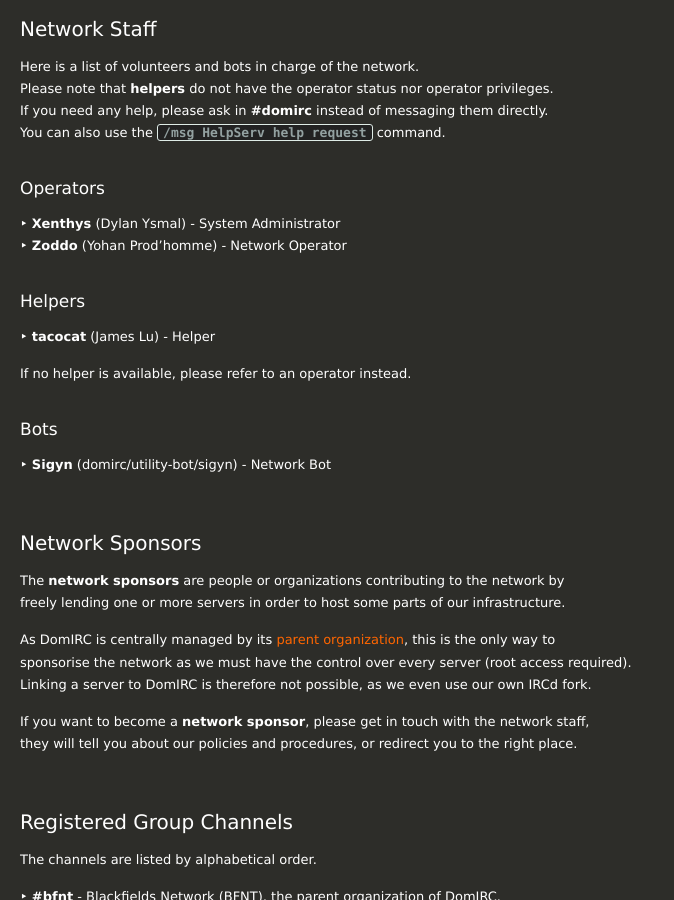
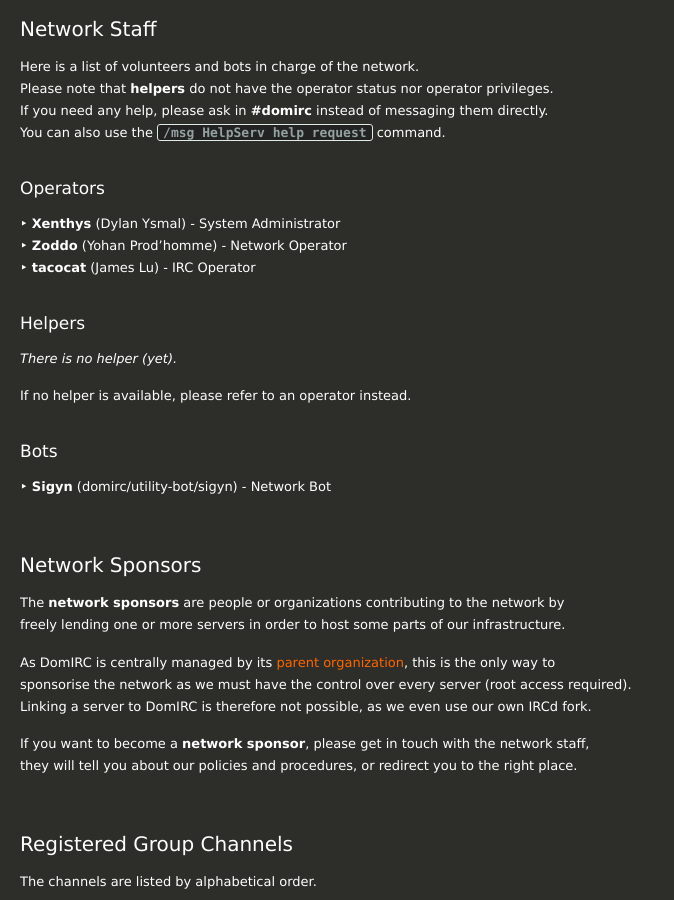
Before and after one commit to DomIRC/domirc.github.io, a Jekyll site: the page built from about/index.md, in a window 1280 px wide and 900 px high, scrolled down 746 px. Shown: the whole window, without its empty margins (0-674 px from the left). Built offline with Jekyll 4.4.1, drawn with Linux system fonts in a browser that asks for light colours; nearby versions of some CDN libraries.

Commit message:
tacocat: helper => operator (forgot to update)

```diff
--- a/about/index.md
+++ b/about/index.md
@@ -28,10 +28,11 @@ You can also use the `/msg HelpServ help request` command.
 
 ‣ **Xenthys** (Dylan Ysmal) - System Administrator
 ‣ **Zoddo** (Yohan Prod'homme) - Network Operator
+‣ **tacocat** (James Lu) - IRC Operator
 
 ### Helpers
 
-‣ **tacocat** (James Lu) - Helper
+*There is no helper (yet).*
 
 If no helper is available, please refer to an operator instead.
 
```
